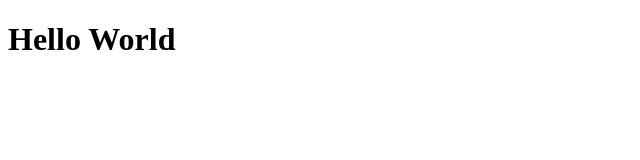
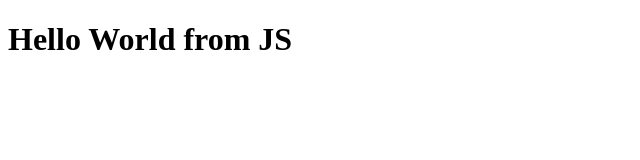
Before and after one commit to ShivanshuShekhar/Namaste-React, a plain HTML site: page index.html in a window 1280 px wide. Shown: the whole page, without its empty margins (0-640 px from the left). Drawn offline with Linux system fonts and the light colour scheme.

Commit message:
Hello World in JS

```diff
--- a/index.html
+++ b/index.html
@@ -6,8 +6,13 @@
     <title>Namaste React</title>
 </head>
 <body>
-    <div id="root">
-        <h1>Hello World</h1>
-    </div>
+    <div id="root"></div>
+    <script>
+        const heading = document.createElement("h1");
+        heading.innerHTML = "Hello World from JS";
+
+        const root = document.getElementById("root");
+        root.appendChild(heading);
+    </script>
 </body>
 </html>
```
